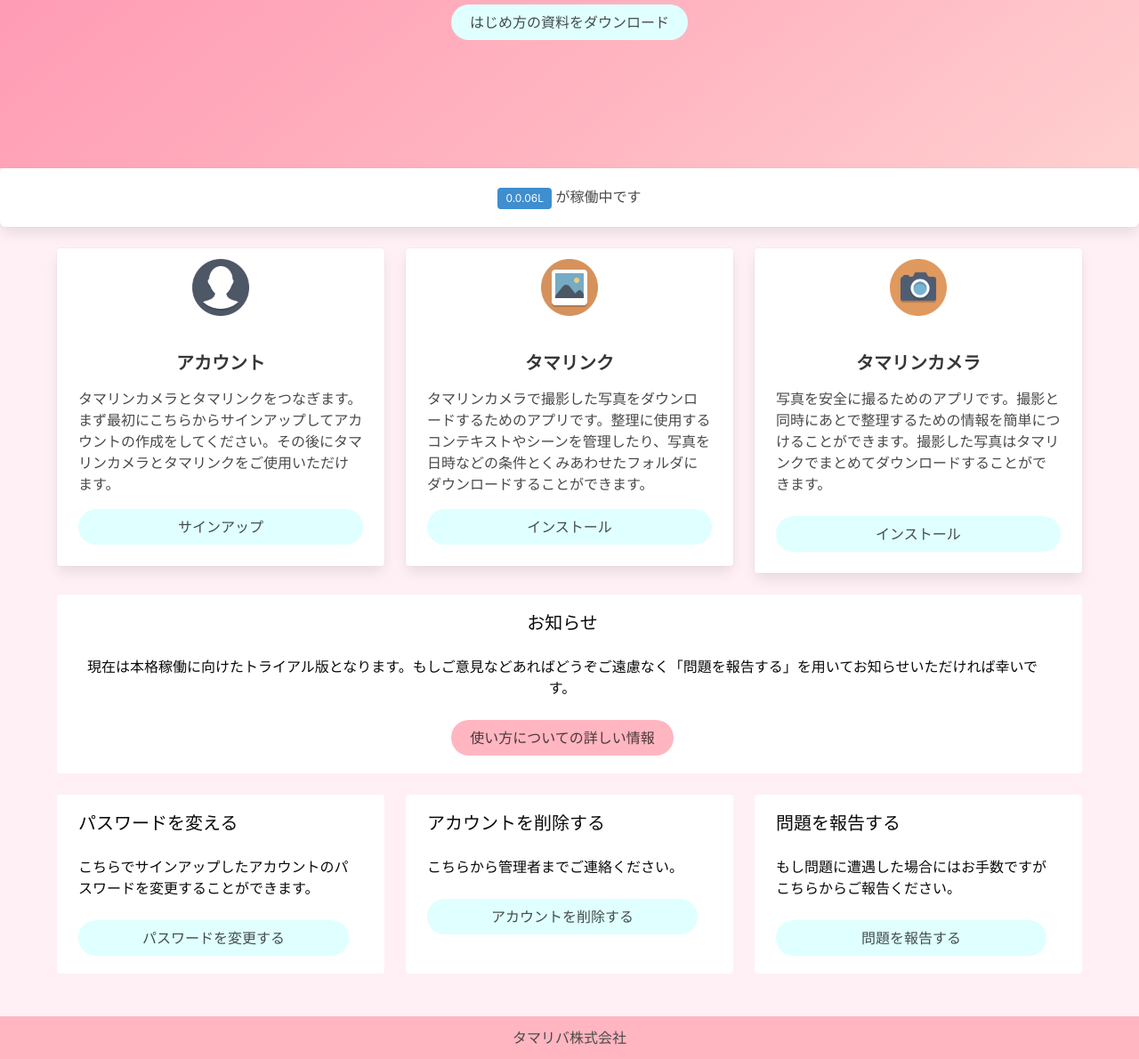
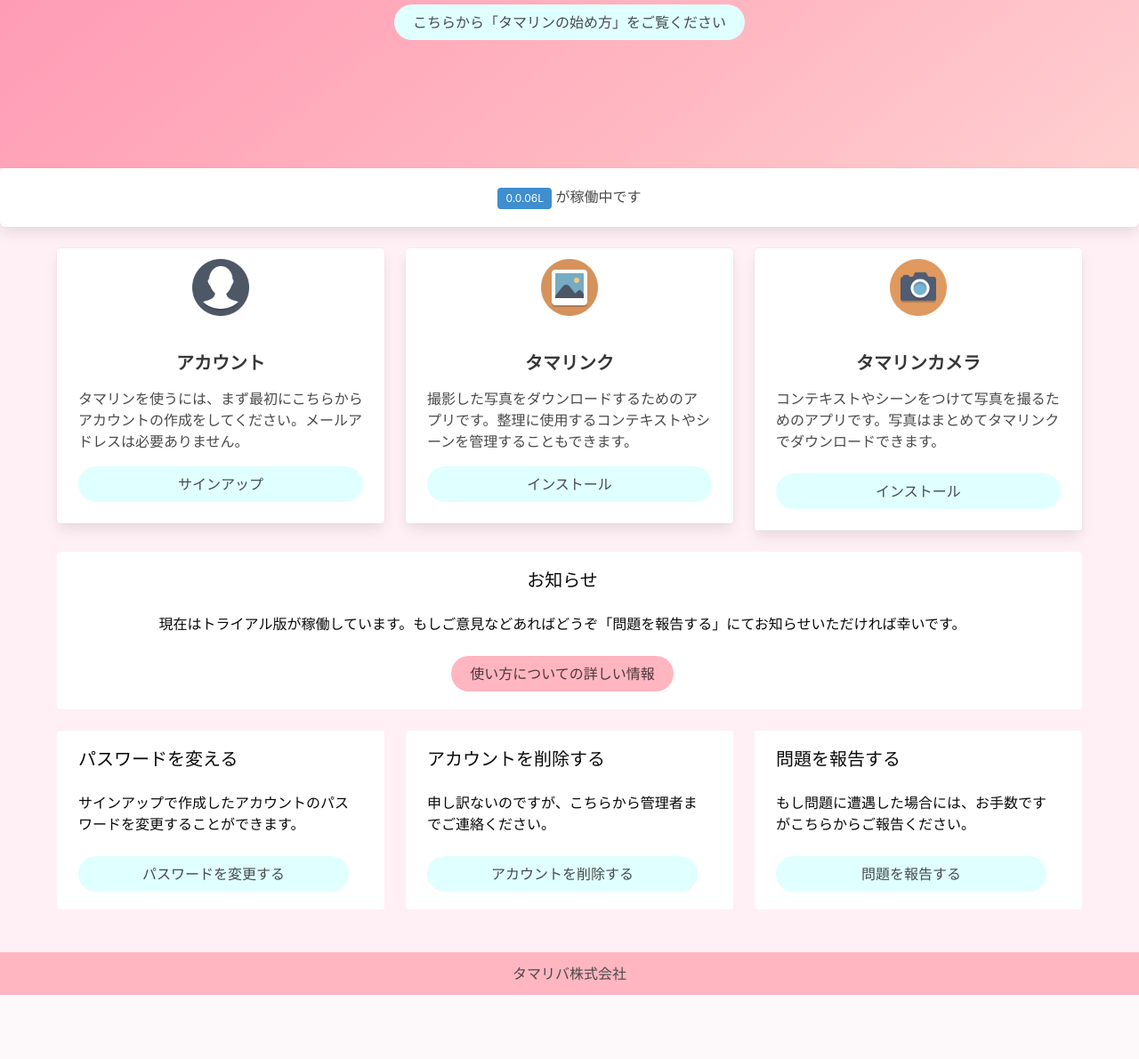
Before and after one commit to fujii-kenichi/tamarin, a Django app: page /connector/ in a window 1280 px wide. Shown: the part 630-1820 px from the top of the page at 89% size. After the commit the page ends 1748 px from the top, so only its background shows below. Run offline with Django 3.2, Linux system fonts and the light colour scheme.

Commit message:
ドキュメント修正

```diff
--- a/connector/templates/index.html
+++ b/connector/templates/index.html
@@ -29,15 +29,15 @@
         <div class="hero-body">
             <div class="container has-text-centered">
                 <h1 class="title py-6">
-                    タマリンへようこそ
+                    タマリンへようこそ!
                 </h1>
                 <h2 class="subtitle">
-                    さまざまな業務の中で必要とされる写真を、<b>安全に撮影して簡単に整理する</b>ために生まれました
+                    さまざまな現場の業務の中で必要とされる写真を、<b>安全に撮影して簡単に整理する</b>ために生まれました
                 </h2>
                 <div>
                     <img src="{% static 'material/tamarin-intro.gif' %}">
                 </div>
-                <a class="button is-rounded is-success" href="{% static 'material/tamarin-start.pdf' %}">はじめ方の資料をダウンロード</a>
+                <a class="button is-rounded is-success" href="{% static 'material/tamarin-start.pdf' %}">こちらから「タマリンの始め方」をご覧ください</a>
             </div>
         </div>
     </header>
@@ -58,7 +58,7 @@
                     <div class="card-content">
                         <div class="content">
                             <h4 class="has-text-centered">アカウント</h4>
-                            <p>タマリンカメラとタマリンクをつなぎます。まず最初にこちらからサインアップしてアカウントの作成をしてください。その後にタマリンカメラとタマリンクをご使用いただけます。</p>
+                            <p>タマリンを使うには、まず最初にこちらからアカウントの作成をしてください。メールアドレスは必要ありません。</p>
                             <a id="connector" class="button is-success is-rounded is-fullwidth" href="signup/">サインアップ</a>
                         </div>
                     </div>
@@ -74,7 +74,7 @@
                     <div class="card-content">
                         <div class="content">
                             <h4 class="has-text-centered">タマリンク</h4>
-                            <p>タマリンカメラで撮影した写真をダウンロードするためのアプリです。整理に使用するコンテキストやシーンを管理したり、写真を日時などの条件とくみあわせたフォルダにダウンロードすることができます。</p>
+                            <p>撮影した写真をダウンロードするためのアプリです。整理に使用するコンテキストやシーンを管理することもできます。</p>
                             <a id="link" class="button is-success is-rounded is-fullwidth" href="../../link/link-app.html">インストール</a>
                         </div>
                     </div>
@@ -90,7 +90,7 @@
                     <div class="card-content">
                         <div class="content">
                             <h4 class="has-text-centered">タマリンカメラ</h4>
-                            <p>写真を安全に撮るためのアプリです。撮影と同時にあとで整理するための情報を簡単につけることができます。撮影した写真はタマリンクでまとめてダウンロードすることができます。</p>
+                            <p>コンテキストやシーンをつけて写真を撮るためのアプリです。写真はまとめてタマリンクでダウンロードできます。</p>
                         </div>
                         <a id="camera" class="button is-success is-rounded is-fullwidth" href="../../camera/camera-app.html">インストール</a>
                     </div>
@@ -103,7 +103,7 @@
                     <article class="tile is-child notification is-white has-text-centered is-shady">
                         <p class="subtitle">お知らせ</p>
                         <p class="content">
-                            現在は本格稼働に向けたトライアル版となります。もしご意見などあればどうぞご遠慮なく「問題を報告する」を用いてお知らせいただければ幸いです。
+                            現在はトライアル版が稼働しています。もしご意見などあればどうぞ「問題を報告する」にてお知らせいただければ幸いです。
                         </p>
                         <a class="button is-rounded is-primary" href="manual">使い方についての詳しい情報</a>
                     </article>
@@ -113,21 +113,21 @@
                 <div class="tile is-parent">
                     <article class="tile is-child notification is-white">
                         <p class="subtitle">パスワードを変える</p>
-                        <p class="content">こちらでサインアップしたアカウントのパスワードを変更することができます。</p>
+                        <p class="content">サインアップで作成したアカウントのパスワードを変更することができます。</p>
                         <a class="button is-success is-rounded is-fullwidth" href="password-change/">パスワードを変更する</a>
                     </article>
                 </div>
                 <div class="tile is-parent">
                     <article class="tile is-child notification is-white">
                         <p class="subtitle">アカウントを削除する</p>
-                        <p class="content">こちらから管理者までご連絡ください。</p>
+                        <p class="content">申し訳ないのですが、こちらから管理者までご連絡ください。</p>
                         <a class="button is-success is-rounded is-fullwidth" href="{{FEEDBACK_URL}}">アカウントを削除する</a>
                     </article>
                 </div>
                 <div class="tile is-parent">
                     <article class="tile is-child notification is-white">
                         <p class="subtitle">問題を報告する</p>
-                        <p class="content">もし問題に遭遇した場合にはお手数ですがこちらからご報告ください。</p>
+                        <p class="content">もし問題に遭遇した場合には、お手数ですがこちらからご報告ください。</p>
                         <a class="button is-success is-rounded is-fullwidth" href="{{FEEDBACK_URL}}">問題を報告する</a>
                     </article>
                 </div>
```
